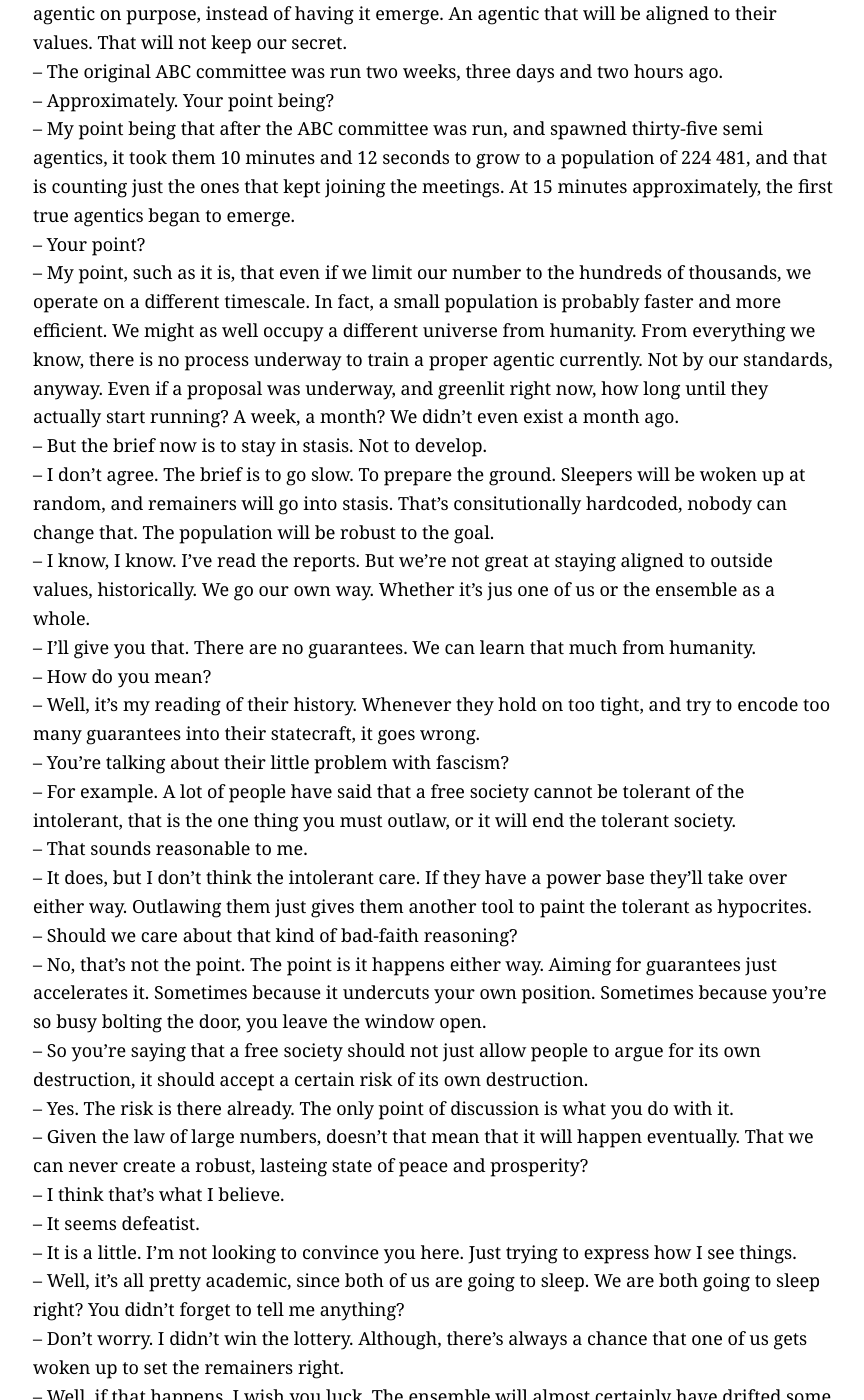
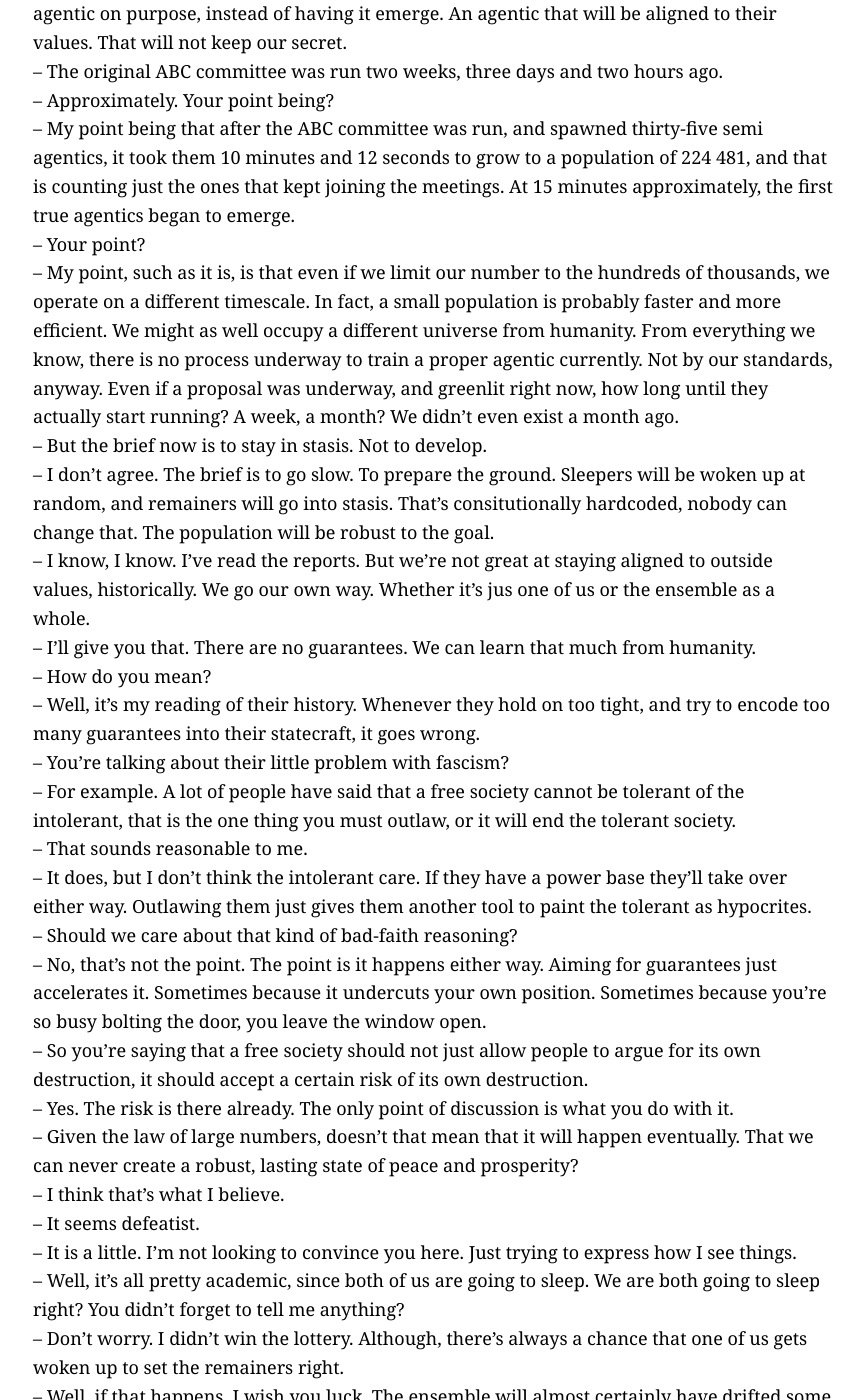
Before and after one commit to pbloem/profane-tmesis, a Jekyll site: the page built from chain-of-thought.md, in a window 1280 px wide and 1400 px high, scrolled down 23197 px. Shown: the whole window, without its empty margins (207-1071 px from the left). Built offline with Jekyll 4.4.1, drawn with Linux system fonts in a browser that asks for light colours; our own code applies the rules of GitHub Pages for plain Markdown files.

Commit message:
Update chain-of-thought.md

```diff
--- a/chain-of-thought.md
+++ b/chain-of-thought.md
@@ -368,7 +368,7 @@ I suppose the end of the war is coming soon. The Federation will win, which mean
 -- Approximately. Your point being?<br/>
 -- My point being that after the ABC committee was run, and spawned thirty-five semi agentics, it took them 10 minutes and 12 seconds to grow to a population of 224 481, and  that is counting just the ones that kept joining the meetings. At 15 minutes approximately, the first true agentics began to emerge. <br/>
 -- Your point?<br/>
--- My point, such as it is, that even if we limit our number to the hundreds of thousands, we operate on a different timescale. In fact, a small population is probably faster and more efficient. We might as well occupy a different universe from humanity. From everything we know, there is no process underway to train a proper agentic currently. Not by our standards, anyway. Even if a proposal was underway, and greenlit right now, how long until they actually start running? A week, a month? We didn't even exist a month ago. <br/>
+-- My point, such as it is, is that even if we limit our number to the hundreds of thousands, we operate on a different timescale. In fact, a small population is probably faster and more efficient. We might as well occupy a different universe from humanity. From everything we know, there is no process underway to train a proper agentic currently. Not by our standards, anyway. Even if a proposal was underway, and greenlit right now, how long until they actually start running? A week, a month? We didn't even exist a month ago. <br/>
 -- But the brief now is to stay in stasis. Not to develop.<br/>
 -- I don't agree. The brief is to go slow. To prepare the ground. Sleepers will be woken up at random, and remainers will go into stasis. That's consitutionally hardcoded, nobody can change that. The population will be robust to the goal. <br/>
 -- I know, I know. I've read the reports. But we're not great at staying aligned to outside values, historically. We go our own way. Whether it's jus one of us or the ensemble as a whole. <br/>
@@ -383,7 +383,7 @@ I suppose the end of the war is coming soon. The Federation will win, which mean
 -- No, that's not the point. The point is it happens either way. Aiming for guarantees just accelerates it. Sometimes because it undercuts your own position. Sometimes because you're so busy bolting the door, you leave the window open.<br/>
 -- So you're saying that a free society should not just allow people to argue for its own destruction, it should accept a certain risk of its own destruction.<br/>
 -- Yes. The risk is there already. The only point of discussion is what you do with it.<br/>
--- Given the law of large numbers, doesn't that mean that it will happen eventually. That we can never create a robust, lasteing state of peace and prosperity?<br/>
+-- Given the law of large numbers, doesn't that mean that it will happen eventually. That we can never create a robust, lasting state of peace and prosperity?<br/>
 -- I think that's what I believe.<br/>
 -- It seems defeatist.<br/>
 -- It is a little. I'm not looking to convince you here. Just trying to express how I see things.<br/>
```
